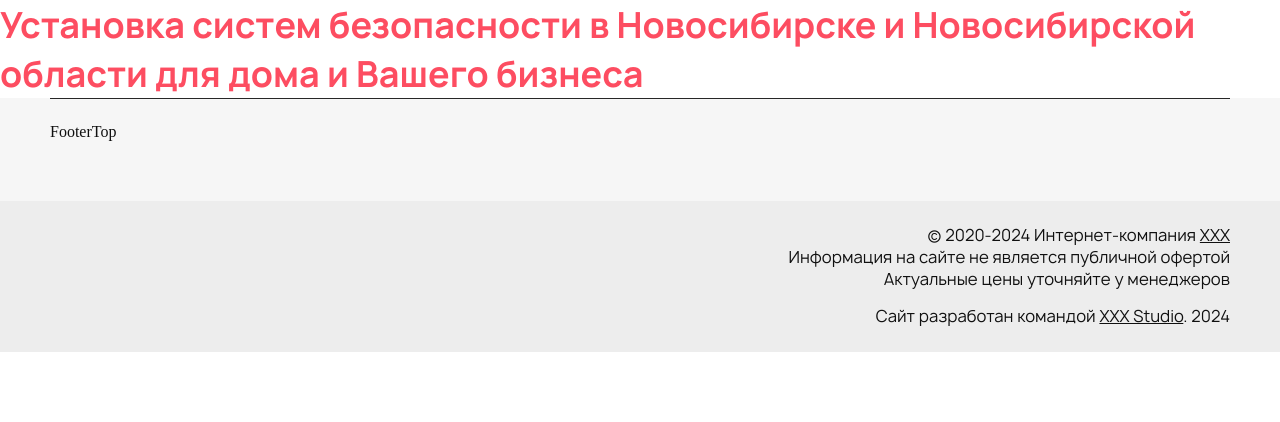
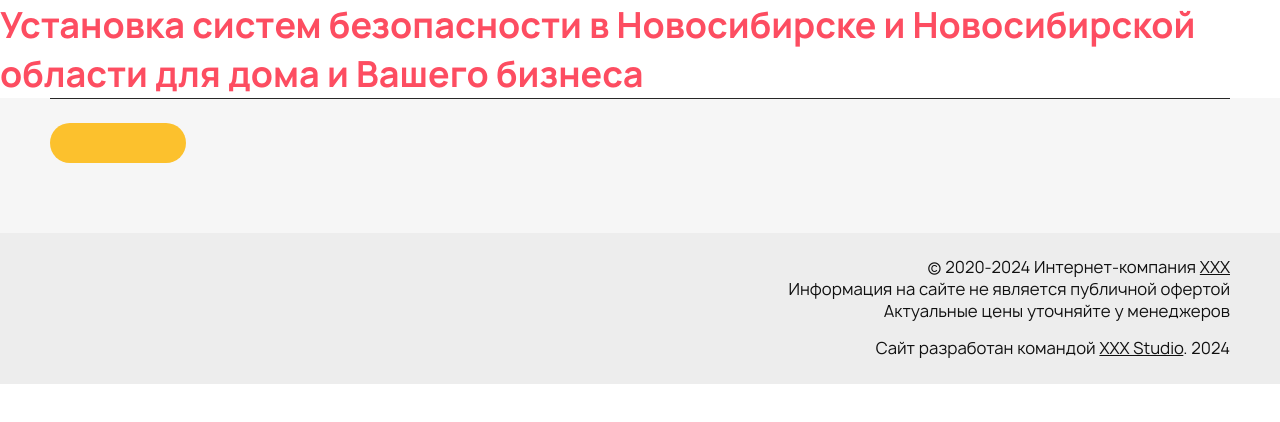
Before and after one commit to NSecuritySolutions/frontend, a React (Vite) app: page / in a window 1280 px wide. Shown: the top 422 px of the page. Built offline with nearby package versions, Linux system fonts and the light colour scheme.

Commit message:
feat: added Logo component

```diff
--- /dev/null
+++ b/src/shared/components/Logo/index.ts
@@ -0,0 +1,3 @@
+import Logo from './ui/Logo';
+
+export { Logo };
--- /dev/null
+++ b/src/shared/components/Logo/types/types.ts
@@ -0,0 +1,10 @@
+type TLogoImageProps = {
+  src: string;
+  alt: string;
+};
+
+type TLogoProps = {
+  imageUrl: string;
+};
+
+export type { TLogoImageProps, TLogoProps };
--- /dev/null
+++ b/src/shared/components/Logo/ui/Logo.tsx
@@ -0,0 +1,15 @@
+import { FC } from 'react';
+import { LogoContainer, LogoImage, LogoLink } from './styled';
+import { TLogoProps } from '../types/types';
+
+const Logo: FC<TLogoProps> = ({ imageUrl }) => {
+  return (
+    <LogoContainer>
+      <LogoLink to="/">
+        <LogoImage src={imageUrl} alt="Логотип" />
+      </LogoLink>
+    </LogoContainer>
+  );
+};
+
+export default Logo;
--- /dev/null
+++ b/src/shared/components/Logo/ui/styled.ts
@@ -0,0 +1,21 @@
+import styled from 'styled-components';
+import { TLogoImageProps } from '../types/types';
+import { NavLink } from 'react-router-dom';
+
+//TODO сделать когда будет лого готов у дизайнеров
+const LogoContainer = styled.div`
+  display: flex;
+  width: 150px;
+  height: 50px;
+`;
+
+//TODO сделать когда будет лого готов у дизайнеров: добавить стили если лого будет с текстом
+const LogoLink = styled(NavLink)`
+  text-decoration: none;
+`;
+
+const LogoImage = styled.img<TLogoImageProps>`
+  background: transparent;
+`;
+
+export { LogoContainer, LogoImage, LogoLink };
--- a/src/widgets/Footer/ui/Footer.tsx
+++ b/src/widgets/Footer/ui/Footer.tsx
@@ -1,3 +1,4 @@
+import { Logo } from 'src/shared/components/Logo';
 import {
   FooterBottom,
   FooterBottomContainer,
@@ -5,16 +6,23 @@ import {
   FooterDeveloperLink,
   FooterRights,
   FooterRightsText,
+  FooterSocialContainer,
   FooterTop,
   FooterTopGridContainer,
   FooterWrapper,
 } from './styled';
 
+import ProjectLogo from 'src/assets/icons/new-logo.svg';
+
 const Footer = () => {
   return (
     <FooterWrapper>
       <FooterTop>
-        <FooterTopGridContainer>FooterTop</FooterTopGridContainer>
+        <FooterTopGridContainer>
+          <FooterSocialContainer>
+            <Logo imageUrl={ProjectLogo} />
+          </FooterSocialContainer>
+        </FooterTopGridContainer>
       </FooterTop>
       <FooterBottom>
         <FooterBottomContainer>
--- a/src/widgets/Footer/ui/styled.ts
+++ b/src/widgets/Footer/ui/styled.ts
@@ -19,6 +19,10 @@ const FooterTopGridContainer = styled.div`
   padding-top: 24px;
   padding-bottom: 60px;
 `;
+
+const FooterSocialContainer = styled.div``;
+const FooterContactsContainer = styled.div``;
+const FooterContactContainer = styled.div``;
 
 const FooterBottom = styled.div`
   width: 100%;
@@ -67,4 +71,7 @@ export {
   FooterRightsText,
   FooterDeveloperInfoBox,
   FooterDeveloperLink,
+  FooterSocialContainer,
+  FooterContactsContainer,
+  FooterContactContainer,
 };
```
Also changed, not shown: src/widgets/Footer/ui/temporaryConsts.ts (added, +50 -0 lines), src/assets/icons/new-logo.svg (added).
